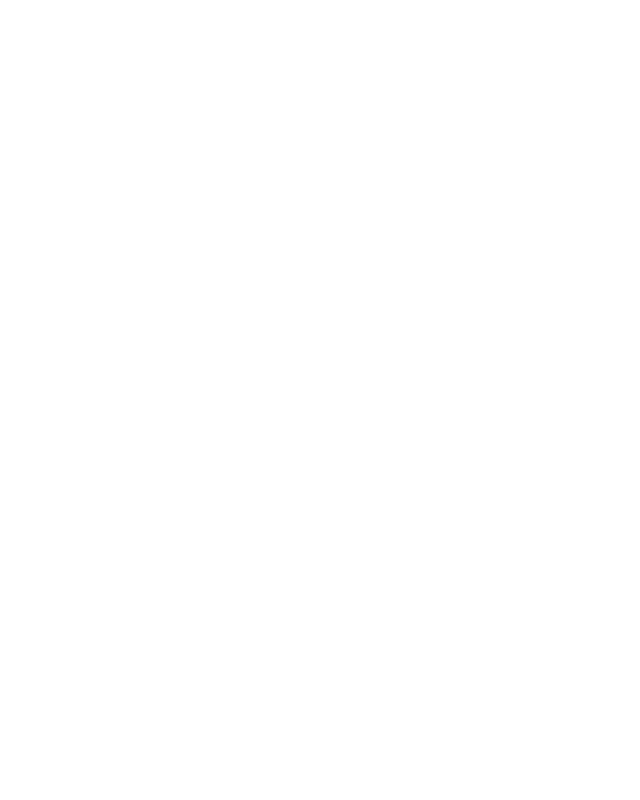
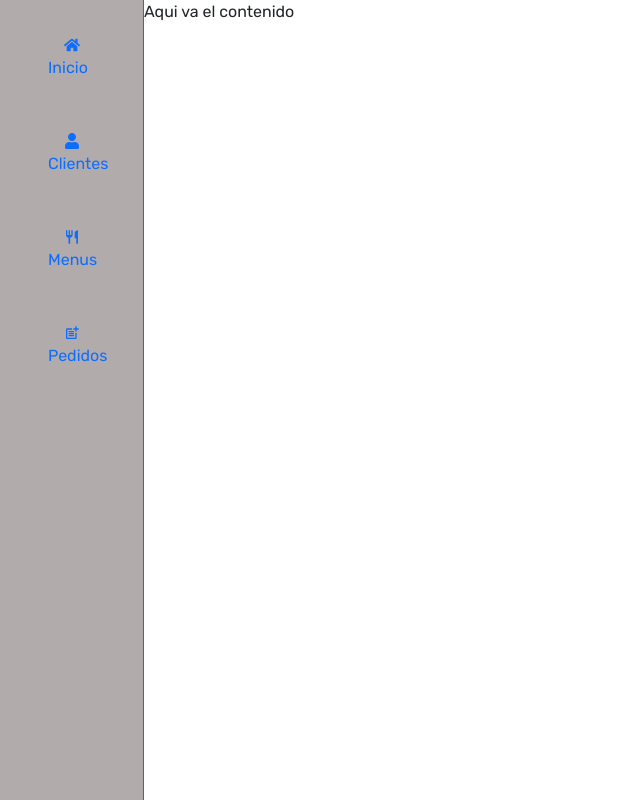
Before and after one commit to wolfagus/proyecto-final-front, a React (Create React App) app: page /admin in a window 1280 px wide. Shown: the whole page, without its empty margins (0-640 px from the left). Built offline with nearby package versions, Linux system fonts and the light colour scheme.

Commit message:
creacion de componente sidebar a utilizar en admin-page linkeado con react-router-dom

```diff
--- a/package.json
+++ b/package.json
@@ -8,9 +8,11 @@
     "@testing-library/user-event": "^13.5.0",
     "axios": "^1.2.1",
     "bootstrap": "^5.2.3",
+    "cdbreact": "^1.5.4",
     "react": "^18.2.0",
     "react-bootstrap": "^2.7.0",
     "react-dom": "^18.2.0",
+    "react-icons": "^4.7.1",
     "react-router-dom": "^6.4.5",
     "react-scripts": "5.0.1",
     "web-vitals": "^2.1.4"
--- a/public/index.html
+++ b/public/index.html
@@ -15,6 +15,13 @@
       user's mobile device or desktop. See https://developers.google.com/web/fundamentals/web-app-manifest/
     -->
     <link rel="manifest" href="%PUBLIC_URL%/manifest.json" />
+    <!-- Bootstrap -->
+    <link
+      href="https://cdn.jsdelivr.net/npm/bootstrap@5.0.2/dist/css/bootstrap.min.css"
+      rel="stylesheet"
+      integrity="sha384-EVSTQN3/azprG1Anm3QDgpJLIm9Nao0Yz1ztcQTwFspd3yD65VohhpuuCOmLASjC"
+      crossorigin="anonymous"
+    />
     <!--
       Notice the use of %PUBLIC_URL% in the tags above.
       It will be replaced with the URL of the `public` folder during the build.
--- a/src/App.css
+++ b/src/App.css
@@ -1,3 +1,8 @@
+* {
+  margin: 0;
+  padding: 0;
+}
+
 .App {
   text-align: center;
 }
--- a/src/App.jsx
+++ b/src/App.jsx
@@ -1,11 +1,13 @@
-
+import { BrowserRouter } from 'react-router-dom';
 import './App.css';
+import Admin from './pages/Admin';
+import PublicRoutes from './routes/PublicRoutes';
 
 function App() {
   return (
-    <div className="App">
-
-    </div>
+    <BrowserRouter>
+      <PublicRoutes/>
+    </BrowserRouter>
   );
 }
 
--- /dev/null
+++ b/src/components/Sidebar.jsx
@@ -0,0 +1,28 @@
+import { NavLink } from "react-router-dom"
+import React from 'react';
+import { FaHome, FaUser } from "react-icons/fa";
+import { MdRestaurant, MdOutlinePostAdd } from "react-icons/md";
+
+ const Sidebar = () => {
+   return (
+     <div className="sidebar">
+         <ul>
+             <li>
+                 <NavLink to="/" className="active"><FaHome/>Inicio</NavLink>
+             </li>
+             <li>
+                 <NavLink to="/admin/clients"><FaUser/>Clientes</NavLink>
+             </li>
+             <li>
+                 <NavLink to="/admin/menu"><MdRestaurant/>Menus</NavLink>
+             </li>
+             <li>
+                 <NavLink to="/admin/orders"><MdOutlinePostAdd/>Pedidos</NavLink>
+             </li>
+         </ul>
+
+     </div>
+   )
+ }
+
+export default Sidebar
--- /dev/null
+++ b/src/pages/Admin.jsx
@@ -0,0 +1,19 @@
+import React from 'react'
+import Sidebar from '../components/Sidebar'
+import './admin.css'
+
+const Admin = () => {
+  return (
+    <div className='admin'>
+    <div className='flex'>
+      <Sidebar/>
+      <div className='content'>
+        <p>Aqui va el contenido</p>
+
+      </div>
+      </div>
+      </div>
+      )
+}
+
+export default Admin
--- /dev/null
+++ b/src/pages/admin.css
@@ -0,0 +1,27 @@
+@import url('https://fonts.googleapis.com/css2?family=Rubik:wght@400;600&display=swap');
+
+body {
+    font-family: 'Rubik', sans-serif;
+}
+
+.flex {
+    display: flex;
+}
+
+.sidebar {
+    background-color: rgba(120, 107, 110, 0.57);
+    width: 9rem;
+    height: calc(100vh);
+    border-right: 1px solid rgb(101, 97, 97);
+}
+
+.sidebar ul {
+    list-style: none;
+    padding: 1rem 2rem;
+}
+
+.sidebar li, a {
+    margin-bottom: 1rem;
+    text-decoration: none;
+    padding: 1rem;
+}
--- /dev/null
+++ b/src/routes/PublicRoutes.jsx
@@ -0,0 +1,39 @@
+import { Routes, Route, useNavigate } from 'react-router-dom';
+import Admin from '../pages/Admin';
+// import { useEffect } from 'react';
+
+const PublicRoutes = () => {
+    // const { setContextState, contextState } = useContextState();
+    // const navigate = useNavigate();
+
+    // useEffect(() => {
+    //   const userData = getLocalStorage('user');
+    //   if (userData) {
+    //     setContextState({ type: ActionTypes.SET_USER_DATA, value: userData });
+    //   }
+
+    // }, []);
+    return (
+      <>
+        {/* <Navbar title="Rolling Code <>" /> */}
+        <Routes>
+          {/* <Route path="/" element={<Home />} />
+          <Route path="/verify-account" element={<VerifyAccount />} />
+          <Route path="/about-us" element={<AboutUs />} />
+          <Route path="/contact" element={<Contact />} /> */}
+          <Route
+            path="/admin"
+            element={
+            //   <PrivateRoutes>
+                <Admin />
+            //   </PrivateRoutes>
+            }
+          />
+          {/* <Route path="*" element={<NotFound />} /> */}
+        </Routes>
+        {/* <Footer /> */}
+      </>
+    );
+  };
+
+  export default PublicRoutes;
```
Also changed, not shown: src/components/AdminUsers/AdminUsers.jsx (added, +9 -0 lines), src/context/contextState.jsx (added, +54 -0 lines), 1 other file (tests, documents, lock files or other folders).
